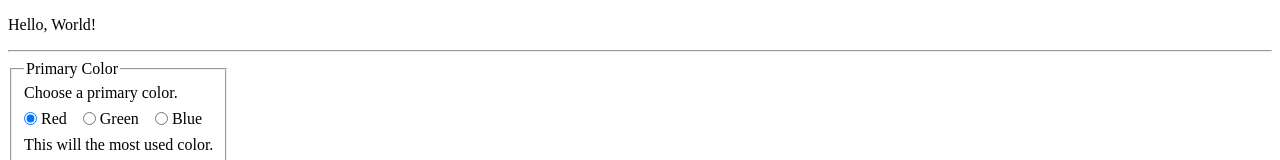
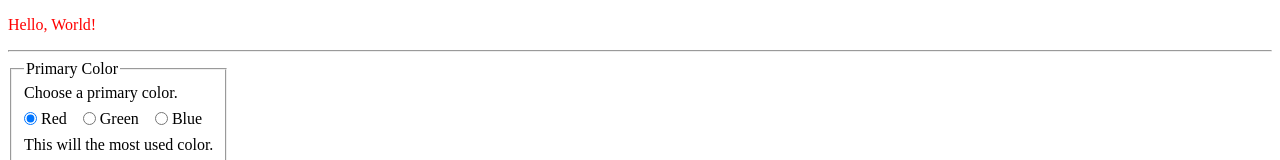
Before and after one commit to mvolkmann/vanilla-web-components, a website: page public/index.html in a window 1280 px wide. Shown: the top 160 px of the page. Drawn offline with Linux system fonts and the light colour scheme.

Commit message:
progress

```diff
--- a/public/index.html
+++ b/public/index.html
@@ -1,6 +1,11 @@
 <!DOCTYPE html>
 <html lang="en">
   <head>
+    <style>
+      hello-world5 {
+        color: red;
+      }
+    </style>
     <!--
     <script src="attribute-handling.js" type="module"></script>
     <script src="car-table.js" type="module"></script>
```
